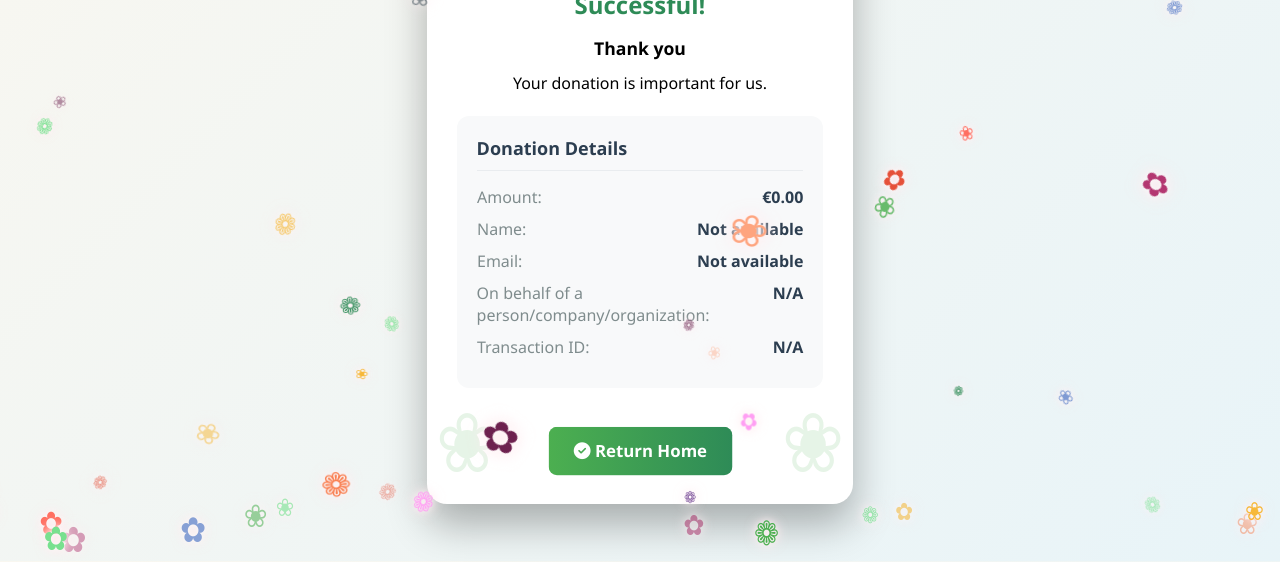
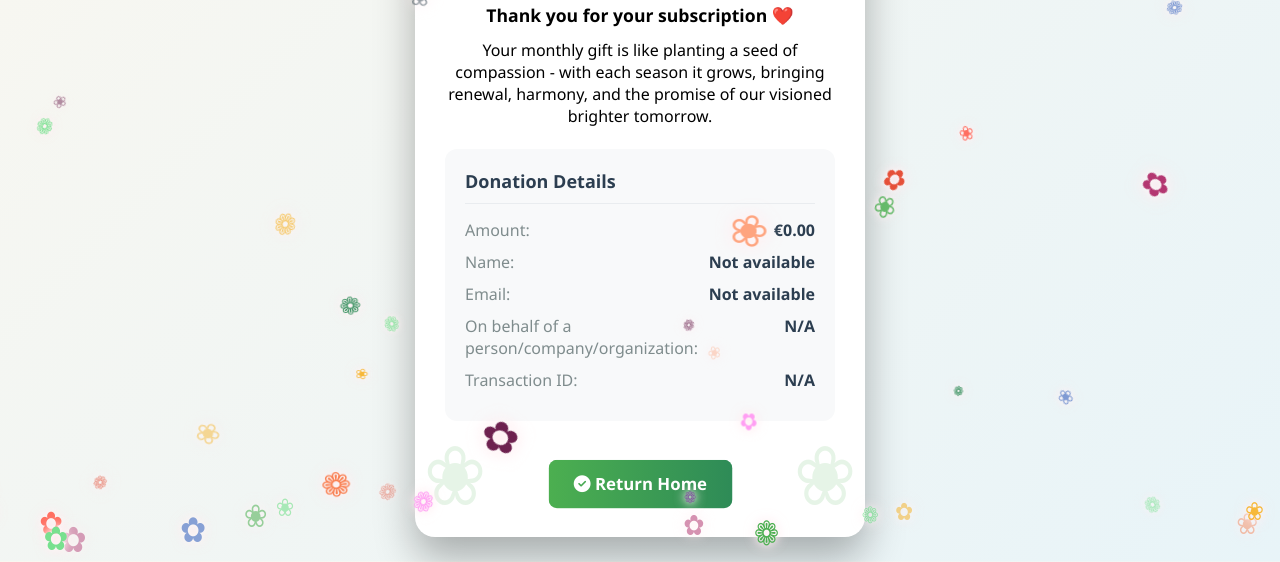
Before and after one commit to devTho77-star/stripe-test-gv-pay-monthly_pciOK, a website: page success_confirmation.html in a window 1280 px wide. Shown: the part 239-801 px from the top of the page. Drawn offline with Linux system fonts and the light colour scheme.

Commit message:
Update success_confirmation.html

```diff
--- a/success_confirmation.html
+++ b/success_confirmation.html
@@ -215,11 +215,13 @@
       <div class="success-icon"><i class="fas fa-check"></i></div>
 
 
-      <h2 style="margin-bottom: 15px; color: #2E8B57; animation: fadeBounce 1.5s ease forwards;"> Successful!</h2>
-      <p class="thank-you-message" style="font-size: 1.1rem; line-height: 1.6; margin-top: 10px; margin-bottom: 10px; font-weight: bold;"> Thank you </p>
+      <h2 style="margin-bottom: 15px; color: #2E8B57;">Payment Successful!</h2>
+      <p style="font-size: 1.1rem; line-height: 1.6; margin-top: 10px; margin-bottom: 10px; font-weight: bold;"> Thank you for your subscription ❤️️ </p>
 
 
-      <p style="animation: floatText 3s ease-in-out infinite;">Your donation is important for us.</p>
+      <p>Your monthly gift is like planting a seed of compassion - with each season it grows, bringing renewal, harmony, and the promise of our visioned brighter tomorrow.</p>
+
+
 
 
       <div class="donation-details">
```
